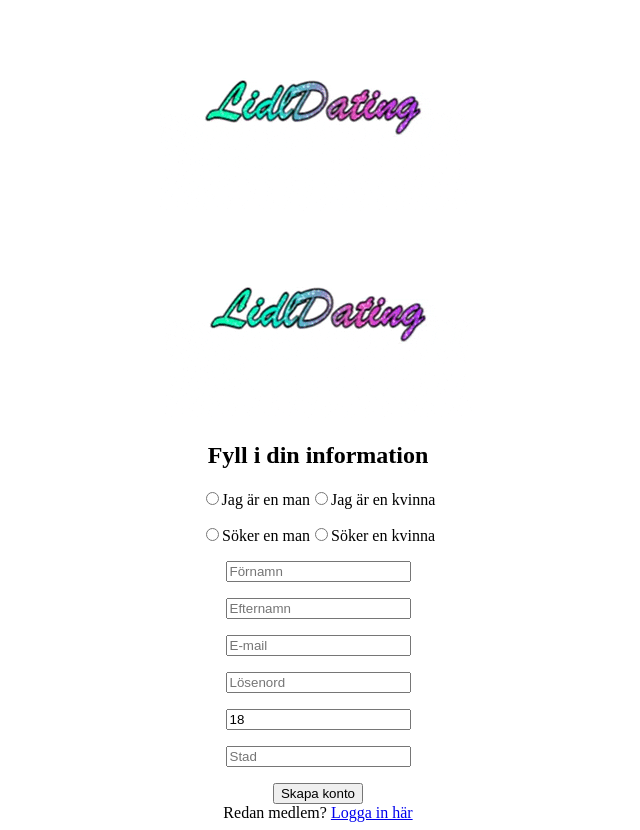
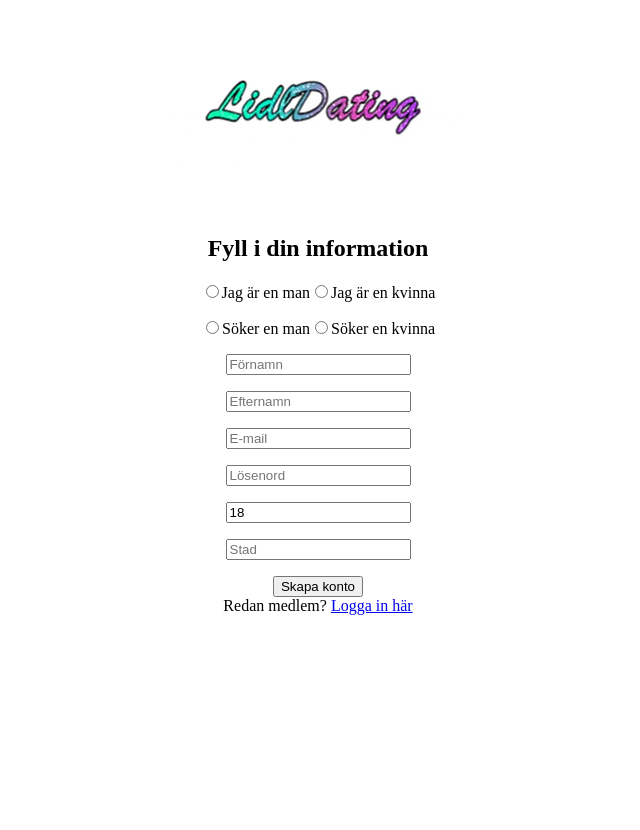
Before and after one commit to rob9099/dating-site, a React (Create React App) app: page /signup in a window 1280 px wide. Shown: the whole page, without its empty margins (322-962 px from the left). After the commit the page ends 800 px from the top, so only its background shows below. Built offline with nearby package versions, Linux system fonts and the light colour scheme.

Commit message:
tar bort logga från skapa konto sida

```diff
--- a/src/components/Signup.jsx
+++ b/src/components/Signup.jsx
@@ -1,7 +1,6 @@
 import '../css/styles.css'
 import React, {useEffect, useState} from 'react'
 import { Link } from 'react-router-dom';
-import img from '../img/logo.gif'
 import axios from 'axios';
 
 function Signup() {
@@ -81,8 +80,6 @@ const validation = () => {
 
   return (
   <section className="signUp">
-
-    <img src={img} alt="img"></img>
 
     <div className="innerSignup">
       <h1>Fyll i din information</h1>
```
